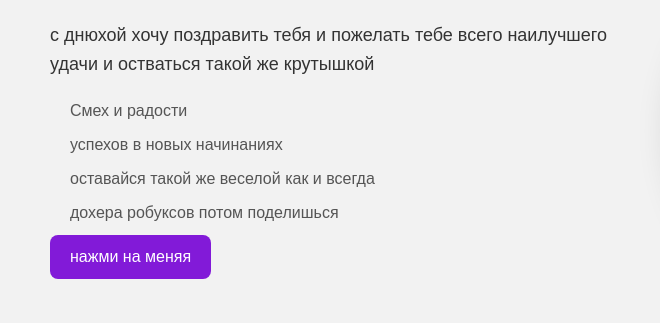
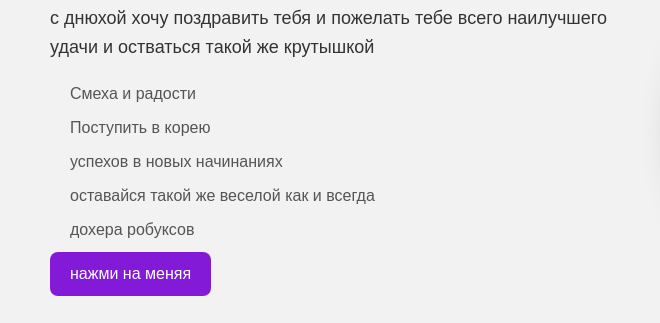
Before and after one commit to nrkot/a, a plain HTML site: page index.html in a window 1280 px wide. Shown: the part 979-1302 px from the top of the page, 0-660 px from the left. Drawn offline with nearby package versions, Linux system fonts and the light colour scheme; a web font is replaced by a local one.

Commit message:
Update index.html

```diff
--- a/index.html
+++ b/index.html
@@ -467,7 +467,7 @@
         </audio>
     </div>
     <div class="hero-img">
-        <img src="https://static.wikia.nocookie.net/minecraft/images/d/d7/Candle_Cake.gif/revision/latest?cb=20201110224003" alt="animatronics" width="300px" height="300px">
+        <img src="https://img1.picmix.com/output/stamp/normal/2/7/4/8/1798472_ef005.png" alt="animatronics" width="300px" height="300px">
     </div>
 </div>
 <section class="about-store-section" id="about">
@@ -478,10 +478,11 @@
                 с днюхой  хочу поздравить тебя и пожелать тебе всего наилучшего удачи и остваться такой же крутышкой
             </p>
             <ul>
-                <li>Смех и радости</li>
+                <li>Смеха и радости</li>
+                <li>Поступить в корею</li>
                 <li>успехов в новых начинаниях</li>
                 <li>оставайся такой же веселой как и всегда</li>
-                <li>дохера робуксов потом поделишься</li>
+                <li>дохера робуксов</li>
             </ul>
             <button id="achievementBtn" style="padding:10px 20px; font-size:16px; background:#821ad8; color:white; border:none; border-radius:8px; cursor:pointer;">нажми на меняя</button>
             <div style="display:none">
```
